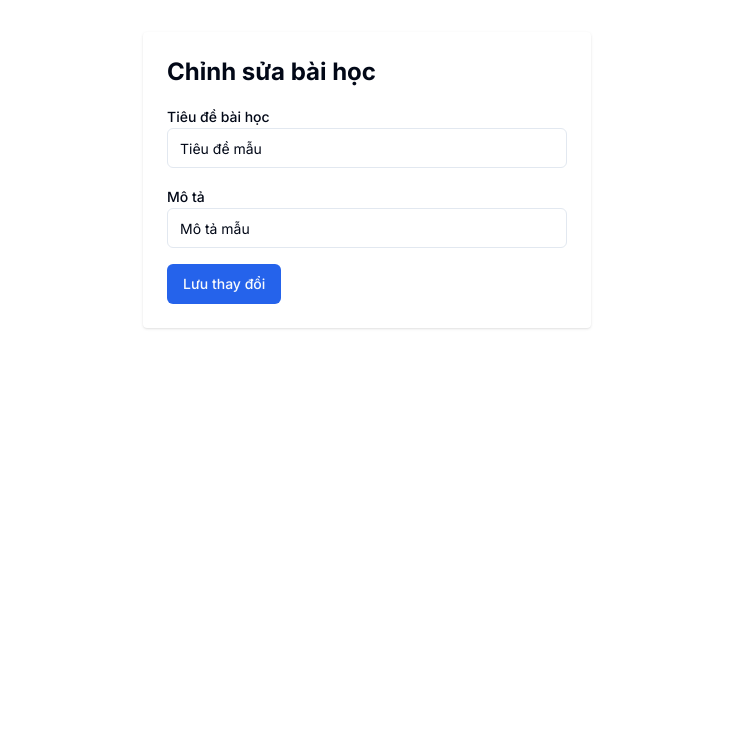
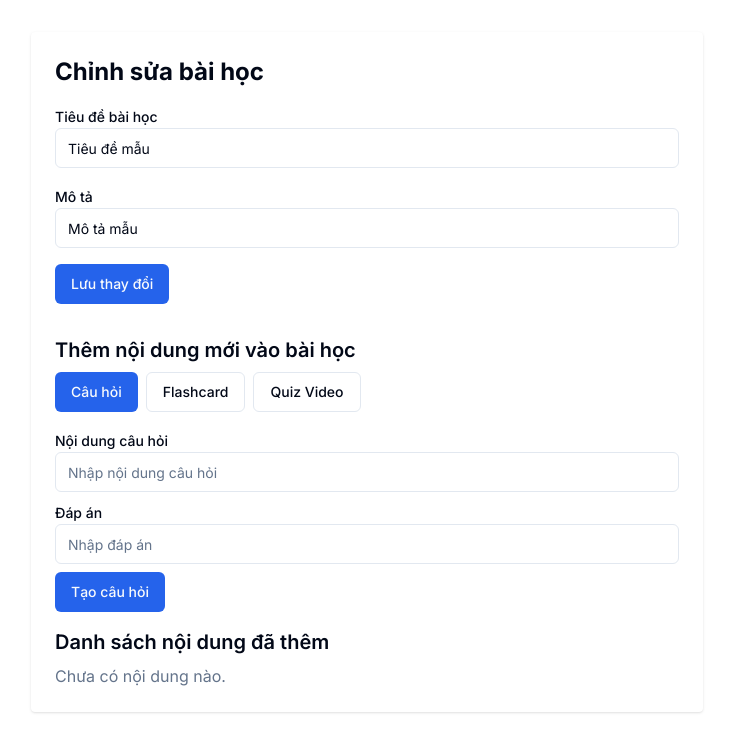
Before and after one commit to tungdcb2104/bt, a Next.js app: page /lessons/1/edit in a window 1280 px wide. Shown: the top 752 px of the page, without its empty margins (273-1006 px from the left). Built offline with nearby package versions, Linux system fonts and the light colour scheme.

Commit message:
Bổ sung UI thêm/chỉnh sửa nội dung bài học

```diff
--- a/app/lessons/[id]/edit/page.tsx
+++ b/app/lessons/[id]/edit/page.tsx
@@ -3,12 +3,17 @@ import { Button } from '@/components/ui/button';
 import { Input } from '@/components/ui/input';
 import { Label } from '@/components/ui/label';
 import { toast } from '@/components/ui/use-toast';
+import CreateQuestionForm from '@/components/CreateQuestionForm';
+import CreateFlashcardForm from '@/components/CreateFlashcardForm';
+import CreateQuizVideoForm from '@/components/CreateQuizVideoForm';
 
 export default function EditLessonPage() {
   // TODO: Lấy dữ liệu bài học từ API
   const [title, setTitle] = useState('Tiêu đề mẫu');
   const [description, setDescription] = useState('Mô tả mẫu');
   const [loading, setLoading] = useState(false);
+  const [contentType, setContentType] = useState<'question' | 'flashcard' | 'quiz_video'>('question');
+  const [contents, setContents] = useState<any[]>([]); // Giả lập danh sách nội dung
 
   const handleSubmit = async (e: React.FormEvent) => {
     e.preventDefault();
@@ -20,10 +25,16 @@ export default function EditLessonPage() {
     }, 1000);
   };
 
+  // Xử lý thêm nội dung mới vào bài học
+  const handleAddContent = (content: any) => {
+    setContents(prev => [...prev, content]);
+    toast({ title: 'Thêm nội dung thành công!' });
+  };
+
   return (
-    <div className="max-w-md mx-auto mt-8 p-6 bg-white rounded shadow">
+    <div className="max-w-2xl mx-auto mt-8 p-6 bg-white rounded shadow">
       <h1 className="text-2xl font-bold mb-4">Chỉnh sửa bài học</h1>
-      <form onSubmit={handleSubmit} className="space-y-4">
+      <form onSubmit={handleSubmit} className="space-y-4 mb-8">
         <div>
           <Label htmlFor="title">Tiêu đề bài học</Label>
           <Input id="title" value={title} onChange={e => setTitle(e.target.value)} required />
@@ -36,6 +47,35 @@ export default function EditLessonPage() {
           {loading ? 'Đang lưu...' : 'Lưu thay đổi'}
         </Button>
       </form>
+
+      <div className="mb-4">
+        <h2 className="text-xl font-semibold mb-2">Thêm nội dung mới vào bài học</h2>
+        <div className="flex gap-2 mb-4">
+          <Button variant={contentType === 'question' ? 'default' : 'outline'} onClick={() => setContentType('question')}>Câu hỏi</Button>
+          <Button variant={contentType === 'flashcard' ? 'default' : 'outline'} onClick={() => setContentType('flashcard')}>Flashcard</Button>
+          <Button variant={contentType === 'quiz_video' ? 'default' : 'outline'} onClick={() => setContentType('quiz_video')}>Quiz Video</Button>
+        </div>
+        {contentType === 'question' && <CreateQuestionForm onQuestionCreated={handleAddContent} />}
+        {contentType === 'flashcard' && <CreateFlashcardForm onFlashcardCreated={handleAddContent} />}
+        {contentType === 'quiz_video' && <CreateQuizVideoForm onQuizVideoCreated={handleAddContent} />}
+      </div>
+
+      <div>
+        <h2 className="text-xl font-semibold mb-2">Danh sách nội dung đã thêm</h2>
+        {contents.length === 0 ? (
+          <p className="text-muted-foreground">Chưa có nội dung nào.</p>
+        ) : (
+          <ul className="space-y-2">
+            {contents.map((c, idx) => (
+              <li key={idx} className="border rounded p-2">
+                {c.type === 'question' && <div><b>Câu hỏi:</b> {c.question}</div>}
+                {c.type === 'flashcard' && <div><b>Flashcard:</b> {c.frontContent} - {c.backContent}</div>}
+                {c.type === 'quiz_video' && <div><b>Quiz Video:</b> {c.title}</div>}
+              </li>
+            ))}
+          </ul>
+        )}
+      </div>
     </div>
   );
 }
```
